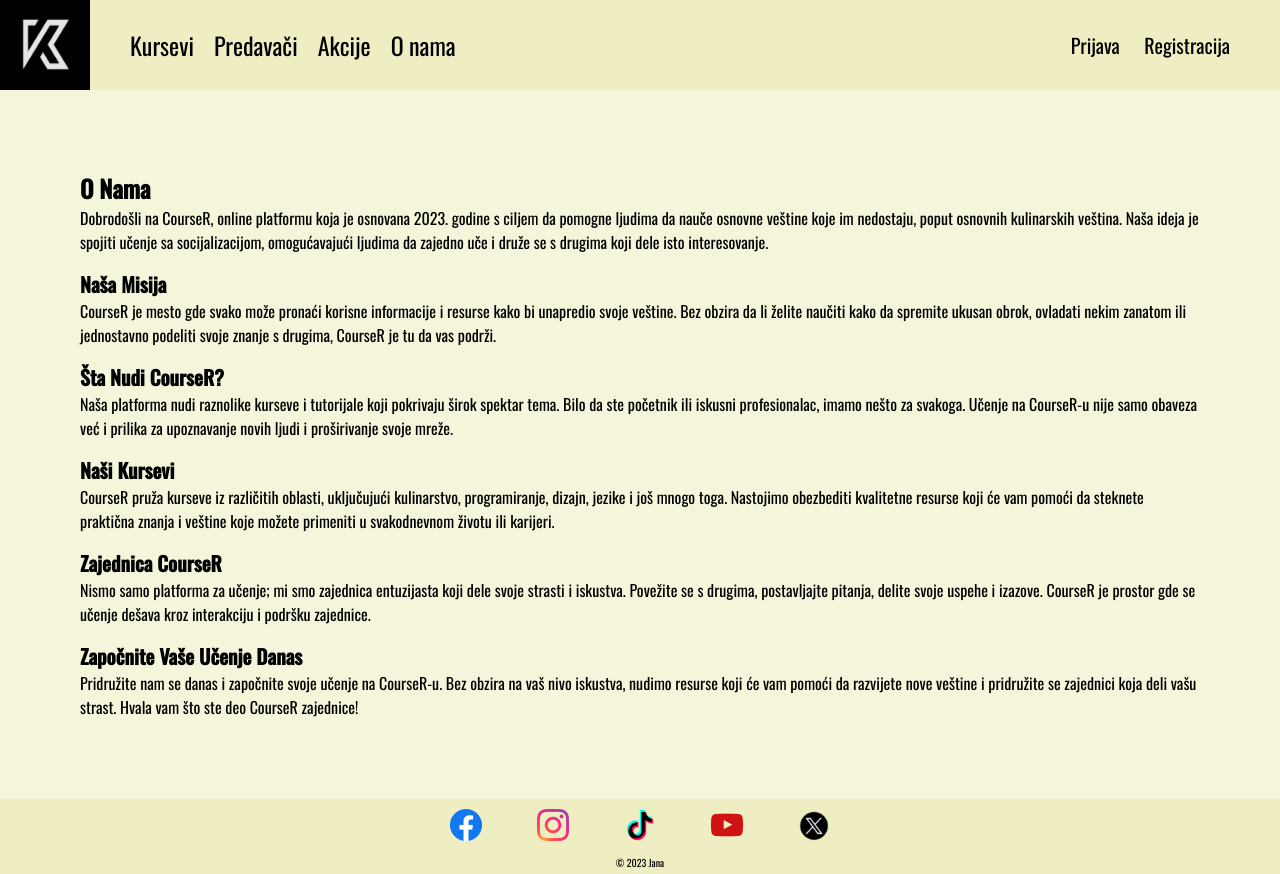
After one commit to vlajkos/KurseR, a PHP site: page /about.php in a window 1280 px wide. The commit adds this page. Run offline with PHP 8.4, Linux system fonts and the light colour scheme.

Commit message:
About Us Finished

```diff
--- a/CSS/style.css
+++ b/CSS/style.css
@@ -24,14 +24,16 @@
   }
   html { font-size: 10px; }
 
-
+body {
+  background-color: beige;
+}
 /* Header */
 
 
 .nav {
     display: flex;
     font-family: 'Oswald', sans-serif;
-    background-color: beige;
+    background-color: rgb(238, 238, 194);
     align-items: center;
     justify-content: space-between;
 }
@@ -71,12 +73,12 @@
 /* FOOTER */
 
 .footer {
-  padding: 1rem 0;
   font-family: 'Oswald', sans-serif;
-  background-color: beige;
+  background-color: rgb(238, 238, 194);
 
 }
 .footer ul {
+ padding: 1rem;
  display: flex;
  justify-content: space-between;
  margin: auto;
@@ -92,10 +94,40 @@
   height: 32px;
   overflow: hidden;
 }
+.footer-copyright {
+  padding: .4rem;
+}
 .footer p {
-  margin-top: 2rem;
   text-align: center;
 }
 .icons-x {
   transform: scale(1.5, 1.5);
 }
+
+
+
+/* About Us */
+.about-us-container {
+  padding: 8rem;
+  font-family: 'Oswald', sans-serif;
+
+}
+
+.about-us-container h1 {
+  font-size:  2.4rem;
+
+}
+
+.about-us-container h2 {
+  font-size:  2rem;
+
+}
+
+.about-us-sub {
+  margin-top: 1.5rem;
+
+}
+
+.about-us-container p {
+  font-size: 1.6rem;
+}
--- /dev/null
+++ b/about.php
@@ -0,0 +1,52 @@
+<?php
+session_start();
+include 'common.php'
+?>
+
+<body>
+<?php
+    include 'header.php';
+?>
+    <div class="about-us-container">
+        <div class="about-us-main">
+        <h1>O Nama</h1>
+        <p>Dobrodošli na CourseR, online platformu koja je osnovana 2023. godine s ciljem da pomogne ljudima da nauče osnovne veštine koje im nedostaju, poput osnovnih kulinarskih veština. Naša ideja je spojiti učenje sa socijalizacijom, omogućavajući ljudima da zajedno uče i druže se s drugima koji dele isto interesovanje.</p>
+        </div>
+
+        <div class="about-us-sub">
+        <h2>Naša Misija</h2>
+        <p>CourseR je mesto gde svako može pronaći korisne informacije i resurse kako bi unapredio svoje veštine. Bez obzira da li želite naučiti kako da spremite ukusan obrok, ovladati nekim zanatom ili jednostavno podeliti svoje znanje s drugima, CourseR je tu da vas podrži.</p>
+        </div>
+
+        <div class="about-us-sub">
+        <h2>Šta Nudi CourseR?</h2>
+        <p>Naša platforma nudi raznolike kurseve i tutorijale koji pokrivaju širok spektar tema. Bilo da ste početnik ili iskusni profesionalac, imamo nešto za svakoga. Učenje na CourseR-u nije samo obaveza već i prilika za upoznavanje novih ljudi i proširivanje svoje mreže.</p>
+        </div>
+
+        <div class="about-us-sub">
+        <h2>Naši Kursevi</h2>
+        <p>CourseR pruža kurseve iz različitih oblasti, uključujući kulinarstvo, programiranje, dizajn, jezike i još mnogo toga. Nastojimo obezbediti kvalitetne resurse koji će vam pomoći da steknete praktična znanja i veštine koje možete primeniti u svakodnevnom životu ili karijeri.</p>
+        </div>
+
+        <div class="about-us-sub">
+        <h2>Zajednica CourseR</h2>
+        <p>Nismo samo platforma za učenje; mi smo zajednica entuzijasta koji dele svoje strasti i iskustva. Povežite se s drugima, postavljajte pitanja, delite svoje uspehe i izazove. CourseR je prostor gde se učenje dešava kroz interakciju i podršku zajednice.</p>
+        </div>
+
+        <div class="about-us-sub">
+        <h2>Započnite Vaše Učenje Danas</h2>
+        <p>Pridružite nam se danas i započnite svoje učenje na CourseR-u. Bez obzira na vaš nivo iskustva, nudimo resurse koji će vam pomoći da razvijete nove veštine i pridružite se zajednici koja deli vašu strast. Hvala vam što ste deo CourseR zajednice!</p>
+        </div>
+    </div>
+</body>
+
+
+
+
+
+<footer>
+<?php
+    include 'footer.php';
+ ?>
+</footer>
+</html>
--- /dev/null
+++ b/common.php
@@ -0,0 +1,15 @@
+<!DOCTYPE html>
+<html>
+
+<head>
+    <meta charset="utf-8" />
+    <meta name="viewport" content="width=device-width, initial-scale=1.0">
+    <!-- naziv sajta-->
+    <title>KurseR</title>
+    <link rel="icon" href="./Images/logo.png">
+    <!-- povezan CSS-->
+    <link rel="preconnect" href="https://fonts.googleapis.com">
+    <link rel="preconnect" href="https://fonts.gstatic.com" crossorigin>
+    <link href="https://fonts.googleapis.com/css2?family=Oswald:wght@300;400;500&display=swap" rel="stylesheet">
+    <link rel="stylesheet" type="text/css" href="./CSS/style.css" />
+</head>
--- a/footer.php
+++ b/footer.php
@@ -15,5 +15,8 @@
                     <img src="./Images/x-icon.png" alt="" class="icons-x"> </a>
         </ul>
     </nav>
-    <p>&copy; 2023 Anđela</p>
+    <div class="footer-copyright">
+    <p>&copy; 2023 Jana</p>
+    </div>
+
 </footer>
--- a/header.php
+++ b/header.php
@@ -11,7 +11,7 @@
                     <li><a href="index.php">Kursevi</a></li>
                     <li><a href="lyrics.php">Predavači</a></li>
                     <li><a href="lyrics.php">Akcije</a></li>
-                    <li><a href="lyrics.php">O nama</a></li>
+                    <li><a href="about.php">O nama</a></li>
                     <?php
                     if (isset($_SESSION["is_admin"]) && $_SESSION["is_admin"] == 1):
                         ?>
```
Also changed, not shown: index.php (+4 -15 lines).
